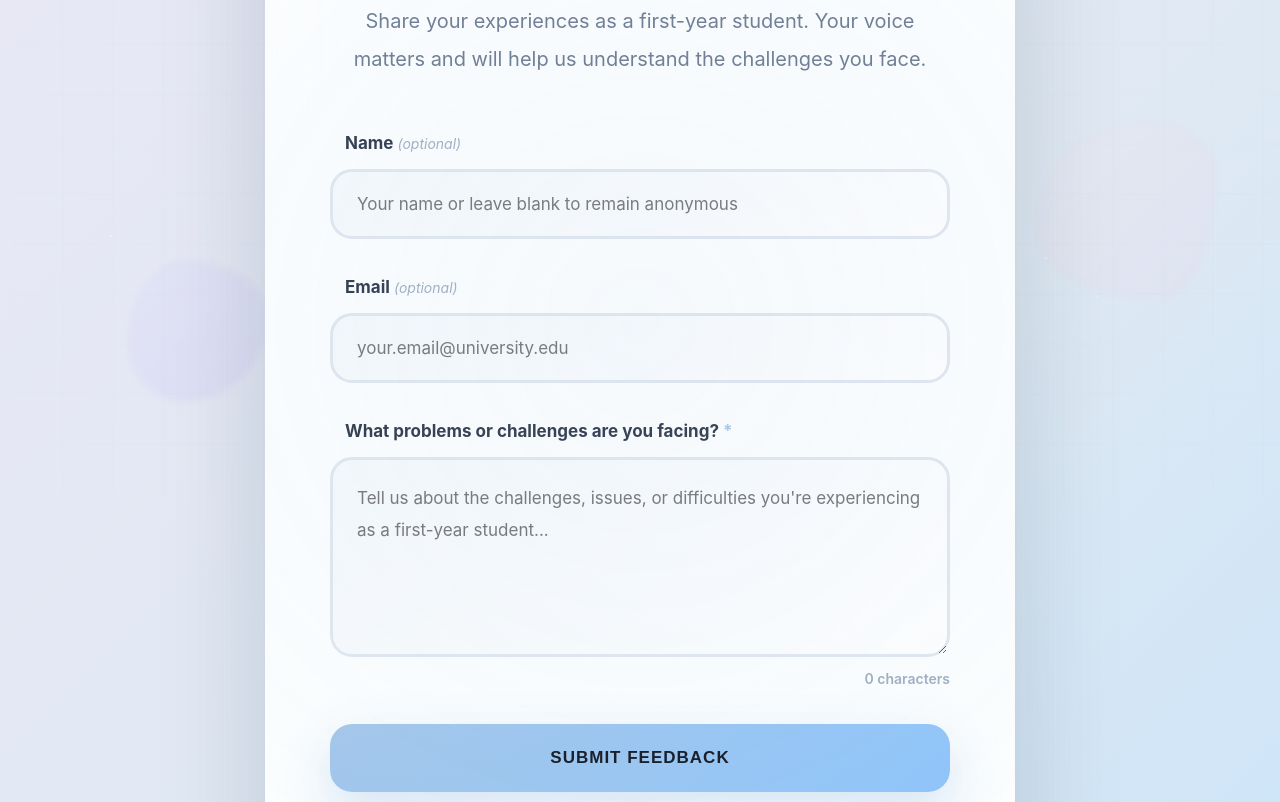
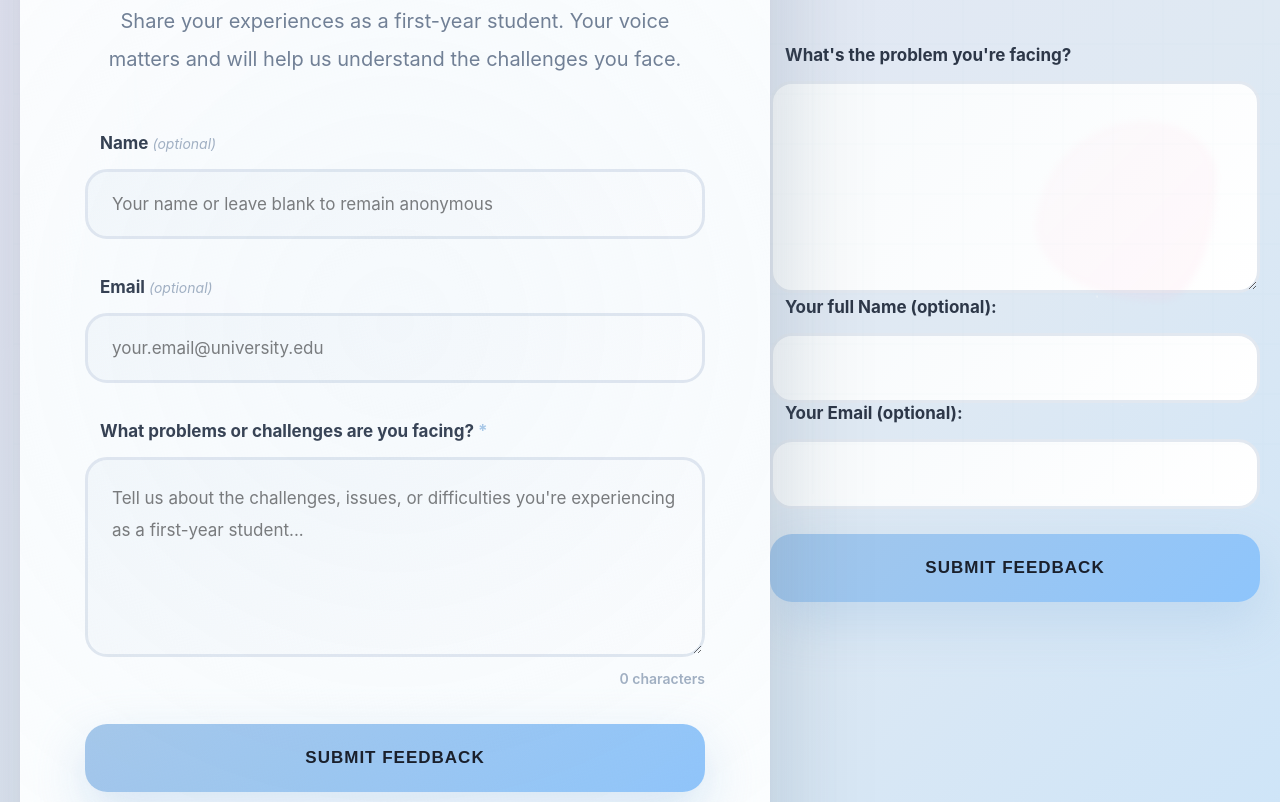
Before and after one commit to youness099/first-year-students-feedbacks, a plain HTML site: page index.html in a window 1280 px wide. Shown: the part 319-1121 px from the top of the page. Drawn offline with Linux system fonts and the light colour scheme.

Commit message:
Update index.html

```diff
--- a/index.html
+++ b/index.html
@@ -1046,6 +1046,14 @@
         };
     </script>
 </body>
-  <form action="https://formspree.io/f/xrbyyjwo" method="POST">
-  </form>
+
+        <form id="feedbackForm" action="https://formspree.io/f/xrbyyjwo" method="POST" autocomplete="off">
+            <label for="problem"><i class="fa-solid fa-question-circle"></i> What's the problem you're facing?</label>
+            <textarea id="problem" name="problem" rows="5" required></textarea>
+            <label for="name"><i class="fa-solid fa-user"></i> Your full Name (optional):</label>
+            <input type="text" id="name" name="name">
+            <label for="email"><i class="fa-solid fa-envelope"></i> Your Email (optional):</label>
+            <input type="email" id="email" name="email">
+            <button type="submit"><i class="fa-solid fa-paper-plane"></i> Submit Feedback</button>
+        </form>
 </html>
```
